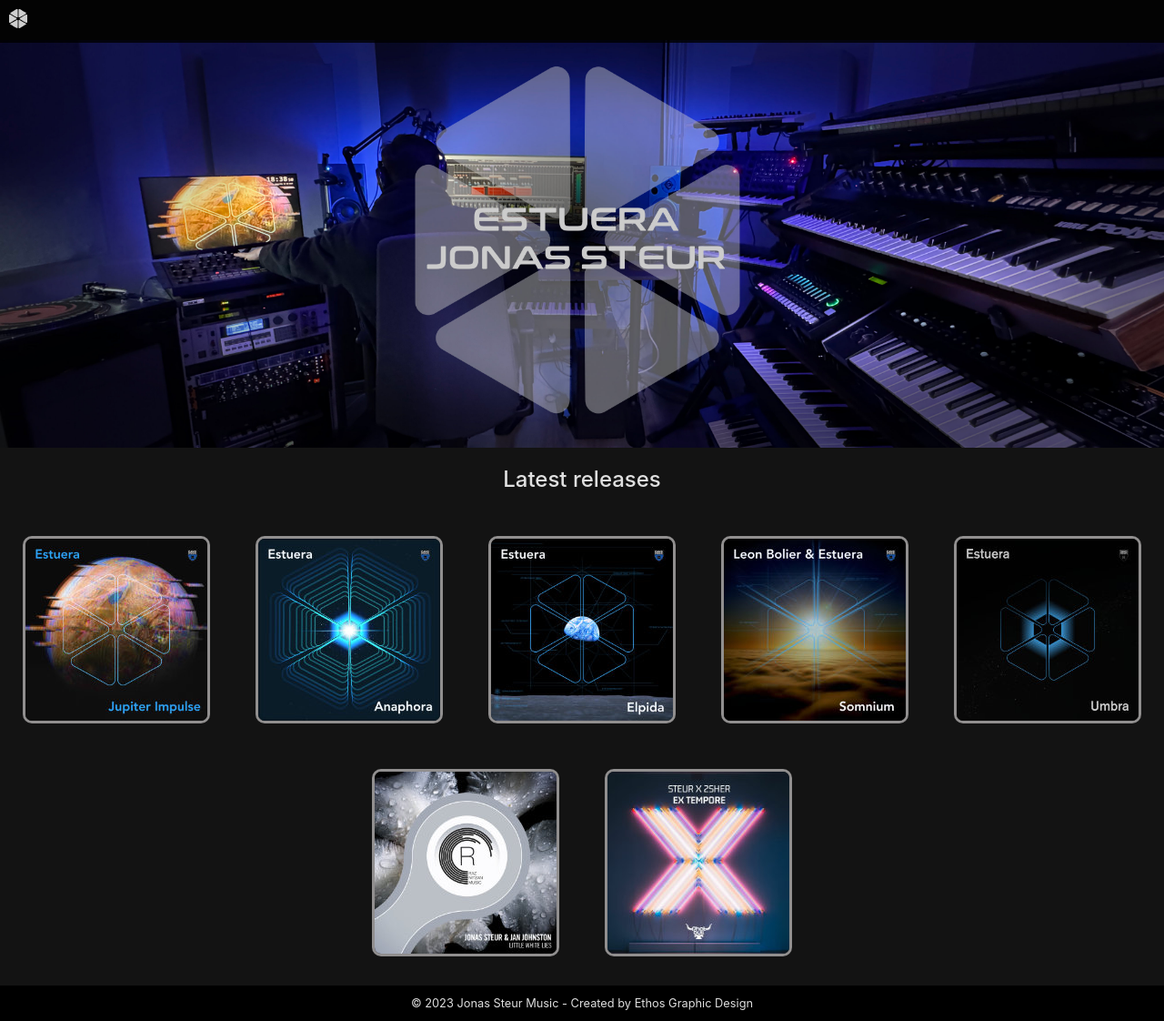
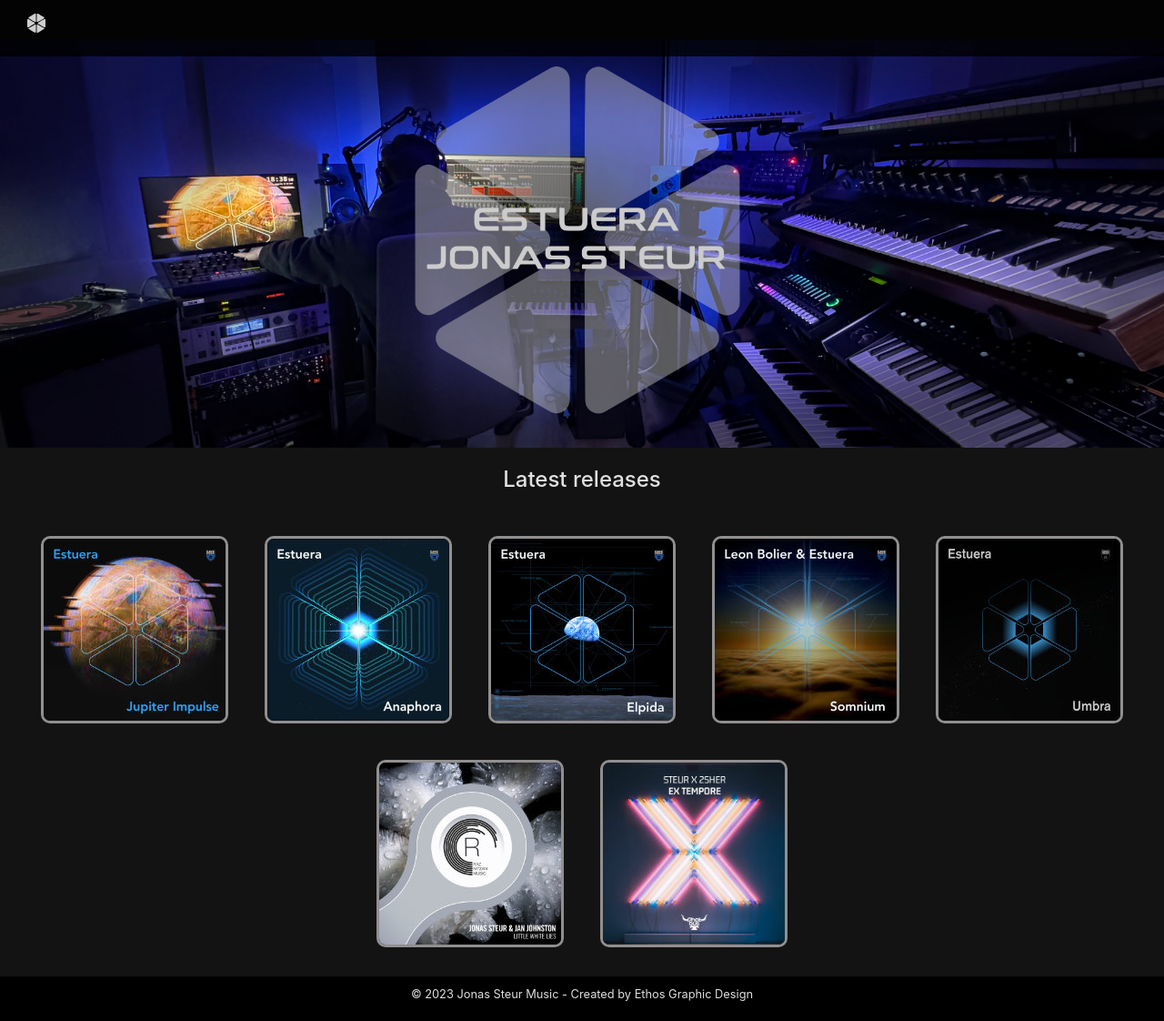
Before and after one commit to ReflectedCheese/Estuera-site, a Vue app: page / in a window 1280 px wide. Shown: the whole page at 91% size. Built offline with nearby package versions, Linux system fonts and the light colour scheme; some icons are missing.

Commit message:
added removed favicon...

```diff
--- a/index.html
+++ b/index.html
@@ -1,8 +1,8 @@
-<!doctype html>
+<!DOCTYPE html>
 <html lang="en">
   <head>
     <meta charset="UTF-8" />
-    <link rel="icon" type="image/svg+xml" href="/estuera_logo.svg" />
+    <link rel="icon" href="/images/favicon.png" />
     <meta name="viewport" content="width=device-width, initial-scale=1.0" />
     <title>Jonas 'Estuera' Official Website</title>
   </head>
--- a/src/components/Header.vue
+++ b/src/components/Header.vue
@@ -115,7 +115,7 @@ header {
   width: 100%;
   background-color: black;
   opacity: 80%;
-  padding: 10px 0 10px 0;
+  padding: 15px 0 10px 0;
 }
 
 .icons {
@@ -124,7 +124,7 @@ header {
 .logo {
   top: 0;
   width: 20px;
-  margin: 0 20px 0 10px;
+  padding: 0 10px 10px 30px;
 }
 
 .logo:hover {
@@ -149,17 +149,6 @@ header {
     display: none;
   }
 }
-
-/*
- * Made by Erik Terwan
- * 24th of November 2015
- * MIT License
- *
- *
- * If you are thinking of using this in
- * production code, beware of the browser
- * prefixes.
- */
 
 #menuToggle {
   color: #232323;
@@ -194,23 +183,20 @@ header {
 
   cursor: pointer;
 
-  opacity: 0; /* hide this */
-  z-index: 2; /* and place it over the hamburger */
+  opacity: 0;
+  z-index: 2;
 
   -webkit-touch-callout: none;
 }
-
-/*
- * Just a quick hamburger
- */
 #menuToggle span {
   display: block;
   width: 30px;
   height: 3px;
   margin-bottom: 5px;
+  margin-top: 5px;
   position: relative;
 
-  background: #cdcdcd;
+  background: #ffffff;
   border-radius: 3px;
 
   z-index: 1;
@@ -229,35 +215,21 @@ header {
   transform-origin: 0% 100%;
 }
 
-/*
- * Transform all the slices of hamburger
- * into a crossmark.
- */
 #menuToggle input:checked ~ span {
   opacity: 1;
   transform: rotate(45deg) translate(-2px, -1px);
   background: #232323;
 }
 
-/*
- * But let's hide the middle one.
- */
 #menuToggle input:checked ~ span:nth-last-child(3) {
   opacity: 0;
   transform: rotate(0deg) scale(0.2, 0.2);
 }
 
-/*
- * Ohyeah and the last one should go the other direction
- */
 #menuToggle input:checked ~ span:nth-last-child(2) {
   transform: rotate(-45deg) translate(0, -1px);
 }
 
-/*
- * Make this absolute positioned
- * at the top left of the screen
- */
 #menu {
   position: absolute;
   width: 100vw;
@@ -269,7 +241,6 @@ header {
   background: #ededed;
   list-style-type: none;
   -webkit-font-smoothing: antialiased;
-  /* to stop flickering of text in safari */
 
   transform-origin: 0% 0%;
   transform: translate(-100%, 0);
@@ -282,9 +253,6 @@ header {
   font-size: 22px;
 }
 
-/*
- * And let's slide it in from the left
- */
 #menuToggle input:checked ~ ul {
   transform: none;
 }
--- a/src/views/Home.vue
+++ b/src/views/Home.vue
@@ -47,7 +47,7 @@
   flex-direction: row;
   flex-wrap: wrap;
   align-self: center;
-  gap: 50px;
+  gap: 40px;
   justify-content: center;
 }
 .album {
```
Also changed, not shown: public/images/favicon.png (added), 1 other file (tests, documents, lock files or other folders).
